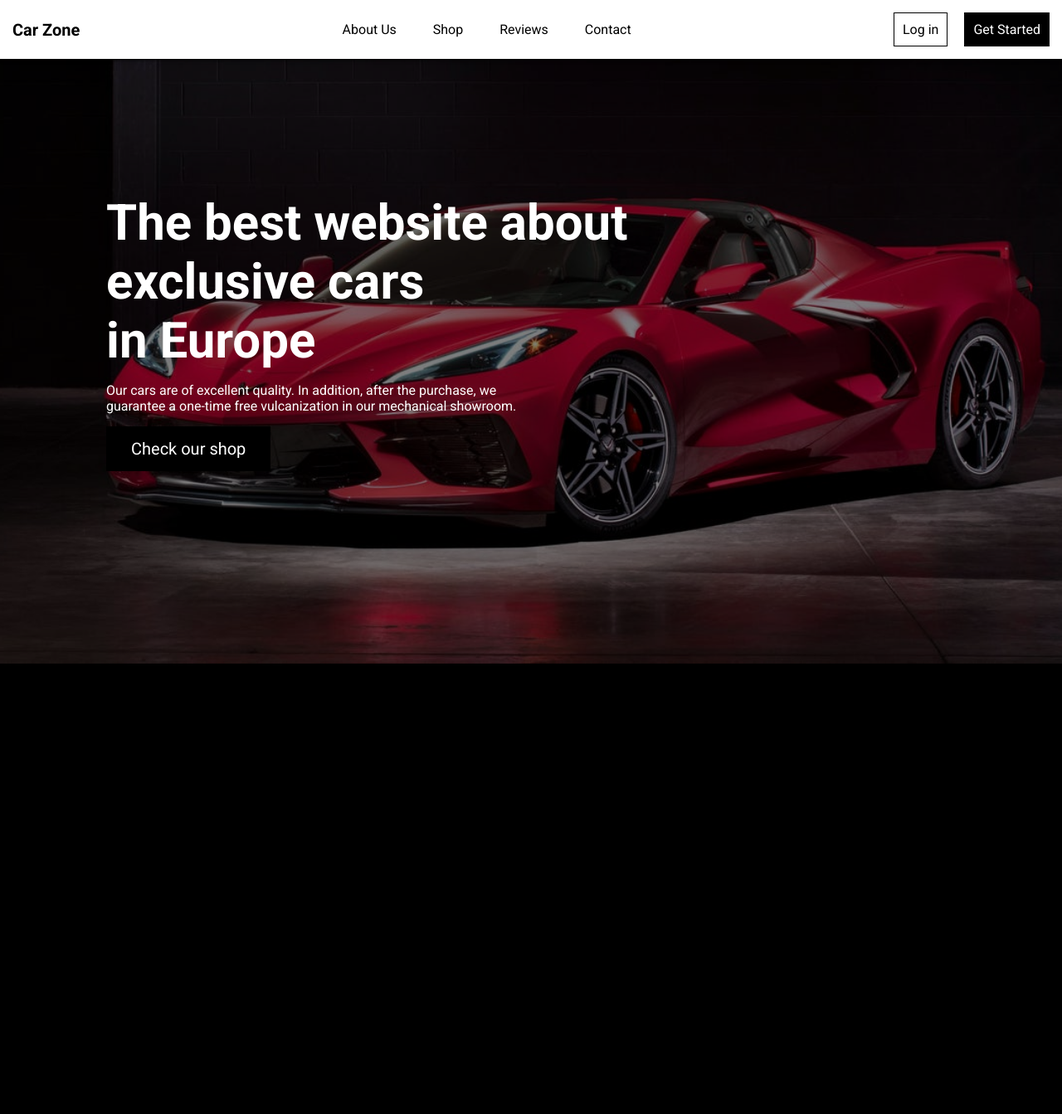
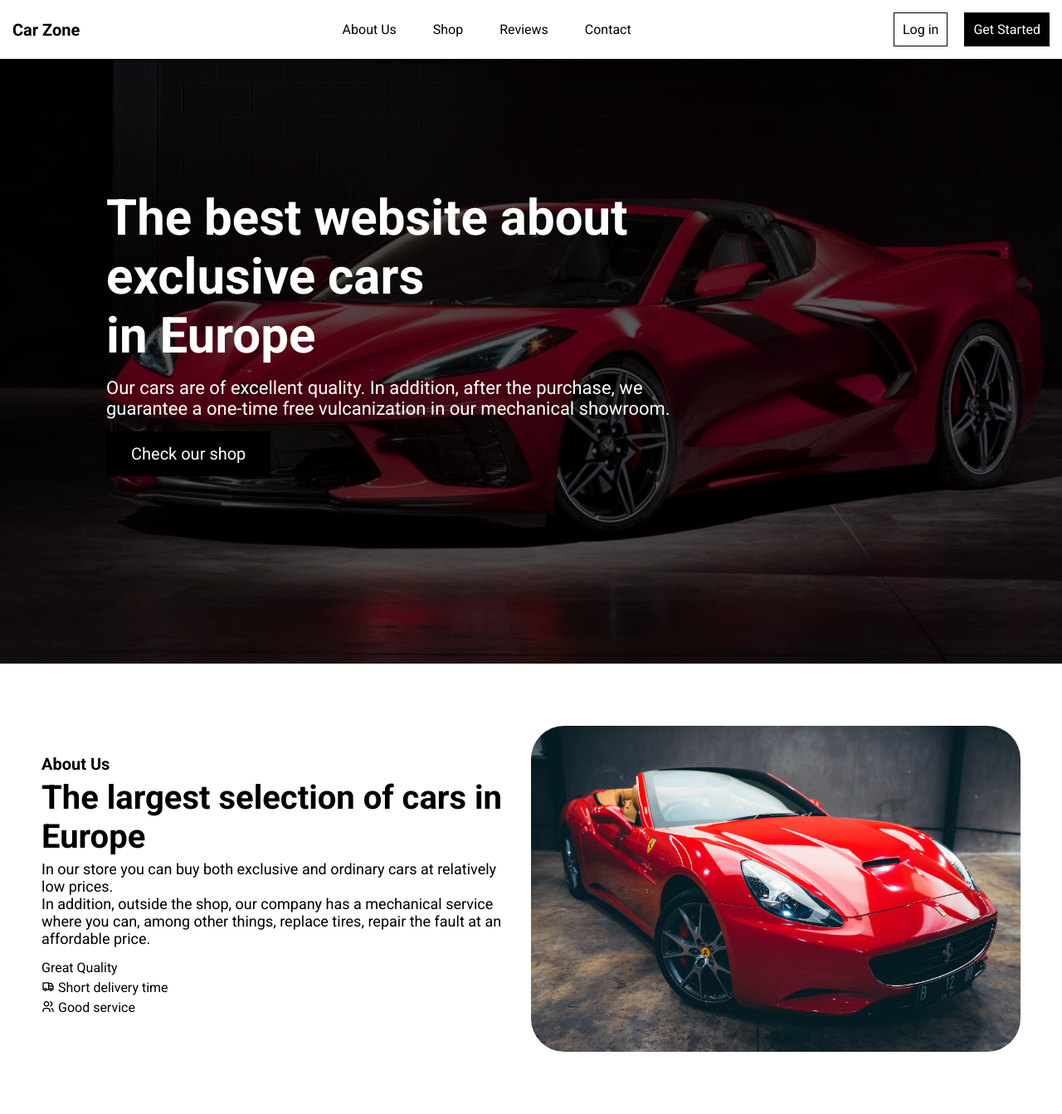
Before and after one commit to MaciejMi/CarZone, a PHP site: page / in a window 1280 px wide. Shown: the whole page at 83% size. Before the commit the page ends 800 px from the top, so only its background shows below. Run offline with PHP 8.4, Linux system fonts and the light colour scheme.

Commit message:
add about-us section

```diff
--- a/css/style.css
+++ b/css/style.css
@@ -137,7 +137,7 @@ a {
   top: 0;
   width: 100%;
   height: 100%;
-  background: rgba(0, 0, 0, 0.5);
+  background: rgba(0, 0, 0, 0.65);
   z-index: 0;
 }
 .header__image .bg-shadow .text-content {
@@ -149,6 +149,7 @@ a {
   gap: 1.5rem;
   height: 100%;
   color: #fff;
+  max-width: 1440px;
 }
 .header__image .bg-shadow .text-content .button {
   display: inline-block;
@@ -164,9 +165,40 @@ a {
   transform: scale(1.1);
 }
 
+.section {
+  display: flex;
+  flex-direction: column;
+  gap: 2rem;
+  padding: 7.5rem 5rem;
+  max-width: 1440px;
+  margin: 0 auto;
+}
+.section__text-box {
+  display: flex;
+  justify-content: center;
+  flex-direction: column;
+  gap: 0.5rem;
+}
+.section img {
+  max-height: 550px;
+  -o-object-fit: cover;
+     object-fit: cover;
+  border-radius: 40px;
+}
+
+.about-us__icons {
+  display: flex;
+  flex-direction: column;
+  gap: 0.5rem;
+  padding: 1rem 0;
+}
+
 @media (min-width: 576px) {
   .header__image .bg-shadow .text-content h1 {
     font-size: 4.5rem;
+  }
+  .header__image .bg-shadow .text-content p {
+    font-size: 2rem;
   }
 }
 @media (min-width: 768px) {
@@ -186,7 +218,28 @@ a {
   .header__image .bg-shadow .text-content h1 {
     font-size: 6rem;
   }
+  .header__image .bg-shadow .text-content p {
+    font-size: 2.2rem;
+  }
   .header__image .bg-shadow .text-content .button {
     padding: 1.5rem 3rem;
   }
+  .section {
+    flex-direction: row;
+  }
+  .section__text-box {
+    width: 50%;
+  }
+  .section img {
+    width: 50%;
+  }
+  .section__title {
+    font-size: 2rem;
+  }
+  .section__header {
+    font-size: 4rem;
+  }
+  .section__description {
+    font-size: 1.8rem;
+  }
 }/*# sourceMappingURL=style.css.map */
--- a/index.html
+++ b/index.html
@@ -13,6 +13,7 @@
     <meta http-equiv="Content-Type" content="text/html; charset=utf-8">
     <meta name="language" content="pl">
     <title>CarZone</title>
+    <link rel="stylesheet" href="https://cdn.jsdelivr.net/npm/@tabler/icons-webfont@latest/tabler-icons.min.css">
     <link rel="preconnect" href="https://fonts.googleapis.com">
     <link rel="preconnect" href="https://fonts.gstatic.com" crossorigin>
     <link href="https://fonts.googleapis.com/css2?family=Roboto:wght@300;400;700&display=swap" rel="stylesheet">
@@ -63,6 +64,26 @@
             </div>
         </div>
     </header>
+    <main class="main">
+        <section class="section about-us">
+            <div class="section__text-box">
+                <h3 class="section__title">About Us</h3>
+                <h2 class="section__header">The largest selection of cars in Europe</h2>
+                <p class="section__description">In our store you can buy both exclusive and ordinary cars at relatively
+                    low
+                    prices. <br> In addition, outside the shop, our company has a mechanical service <br> where you can,
+                    among
+                    other
+                    things, replace tires, repair the fault at an affordable price.</p>
+                <div class="about-us__icons">
+                    <p class="about-us__icon"><i class="ti ti-settings-filled"></i> Great Quality</p>
+                    <p class="about-us__icon"><i class="ti ti-truck"></i> Short delivery time</p>
+                    <p class="about-us__icon"><i class="ti ti-users"></i> Good service </p>
+                </div>
+            </div>
+            <img src="./img/about-us.jpg" class="about_us__image"></img>
+        </section>
+    </main>
     <script src="./js/main.js"></script>
 </body>
 
--- a/scss/style.scss
+++ b/scss/style.scss
@@ -147,7 +147,7 @@ a {
 			top: 0;
 			width: 100%;
 			height: 100%;
-			background: rgba(0, 0, 0, 0.5);
+			background: rgba(0, 0, 0, 0.65);
 			z-index: 0;
 
 			.text-content {
@@ -159,6 +159,7 @@ a {
 				gap: 1.5rem;
 				height: 100%;
 				color: c.$background-color;
+				max-width: 1440px;
 
 				.button {
 					display: inline-block;
@@ -177,6 +178,53 @@ a {
 	}
 }
 
+.section {
+	display: flex;
+	flex-direction: column;
+	gap: 2rem;
+	padding: 7.5rem 5rem;
+	max-width: 1440px;
+	margin: 0 auto;
+	&__text-box {
+		display: flex;
+		justify-content: center;
+		flex-direction: column;
+		gap: 0.5rem;
+	}
+	img {
+		max-height: 550px;
+		object-fit: cover;
+		border-radius: 40px;
+	}
+}
+
+.about-us {
+	&__icons {
+		display: flex;
+		flex-direction: column;
+		gap: 0.5rem;
+		padding: 1rem 0;
+	}
+}
+
+// <section class="section about-us">
+// <div class="section__text-box">
+// 	<h3 class="section__title">About Us</h3>
+// 	<h2 class="section__header">The largest selection of cars in Europe</h2>
+// 	<p class="section__description">In our store you can buy both exclusive and ordinary cars at relatively
+// 		low
+// 		prices. In addition, outside the shop, our company has a mechanical service where you can, among
+// 		other
+// 		things, replace tires, repair the fault at an affordable price.</p>
+// 	<div class="about-us__icons">
+// 		<p class="about-us__icon"><i class="ti ti-settings-filled"></i> Great Quality</p>
+// 		<p class="about-us__icon"><i class="ti ti-truck"></i> Short delivery time</p>
+// 		<p class="about-us__icon"><i class="ti ti-users"></i> Good service </p>
+// 	</div>
+// </div>
+// <img src="./img/about-us.jpg" class="about_us__image"></img>
+// </section>
+
 @media (min-width: 576px) {
 	.header {
 		&__image {
@@ -184,6 +232,9 @@ a {
 				.text-content {
 					h1 {
 						font-size: 4.5rem;
+					}
+					p {
+						font-size: 2rem;
 					}
 				}
 			}
@@ -222,6 +273,9 @@ a {
 					h1 {
 						font-size: 6rem;
 					}
+					p {
+						font-size: 2.2rem;
+					}
 					.button {
 						padding: 1.5rem 3rem;
 					}
@@ -229,4 +283,23 @@ a {
 			}
 		}
 	}
+	.section {
+		flex-direction: row;
+		&__text-box {
+			width: 50%;
+		}
+		img {
+			width: 50%;
+		}
+		&__title {
+			font-size: 2rem;
+		}
+
+		&__header {
+			font-size: 4rem;
+		}
+		&__description {
+			font-size: 1.8rem;
+		}
+	}
 }
```
Also changed, not shown: script/main.js (added, +7 -0 lines), img/about-us.jpg (added), 1 other file.
